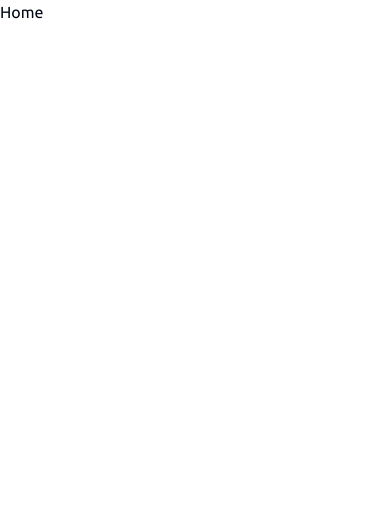
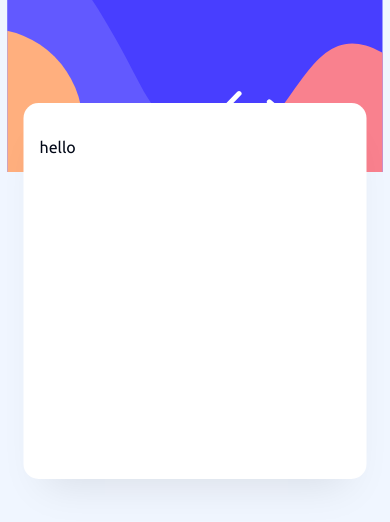
Before and after one commit to ekankam/multi-step-form, a Next.js app: page / in a window 390 px wide. Shown: the top 522 px of the page. Built offline with nearby package versions, Linux system fonts and the light colour scheme.

Commit message:
Setup layout for desktop and mobile

```diff
--- a/app/globals.css
+++ b/app/globals.css
@@ -74,3 +74,14 @@
     @apply bg-background text-foreground;
   }
 }
+
+html,
+body,
+:root {
+  height: 100%;
+  width: 100%;
+}
+
+.c-shadow {
+  box-shadow: 0px 25px 40px -20px rgba(0, 0, 0, 0.1);
+}
--- a/app/layout.tsx
+++ b/app/layout.tsx
@@ -1,6 +1,7 @@
 import type { Metadata } from "next";
 import { Ubuntu } from "next/font/google";
 import "./globals.css";
+import { cn } from "@/lib/utils";
 
 const ubuntu = Ubuntu({
   subsets: [
@@ -30,7 +31,9 @@ export default function RootLayout({
       <head>
         <link rel="icon" href="/favicon.png" sizes="any" />
       </head>
-      <body className={ubuntu.className}>{children}</body>
+      <body className={cn(ubuntu.className, "bg-c-neutral-magnolia")}>
+        {children}
+      </body>
     </html>
   );
 }
--- a/app/page.tsx
+++ b/app/page.tsx
@@ -1,5 +1,15 @@
+import Image from "next/image";
 import React from "react";
 
 export default function Home() {
-  return <div>Home</div>;
+  return (
+    <main className="relative">
+      <div className="relative h-[172px] w-full md:hidden">
+        <Image src="/images/bg-sidebar-mobile.svg" alt="background" fill />
+      </div>
+      <div className="bg-c-neutral-white h-20 w-[343px] lg:w-[940px] rounded-[15px] c-shadow absolute top-[103px] lg:static lg:mx-auto left-1/2 -translate-x-1/2 lg:left-0 lg:-translate-x-0 lg:mt-[103px] px-4 py-8 lg:p-4 min-h-[376px] lg:min-h-[600px]">
+        hello
+      </div>
+    </main>
+  );
 }
```
